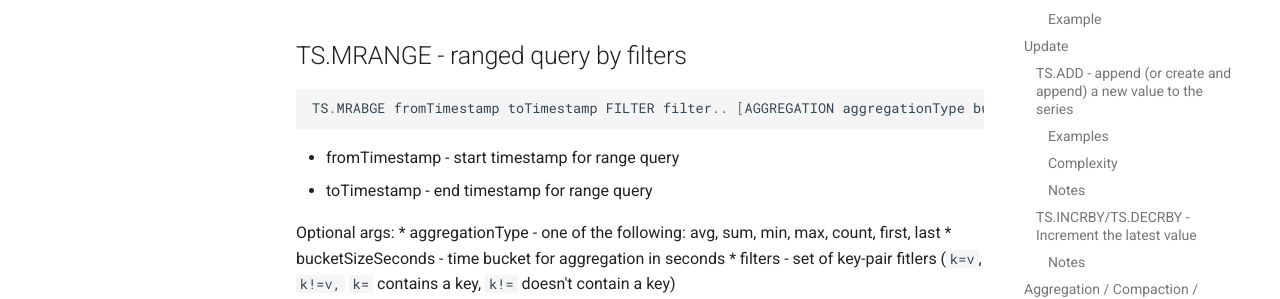
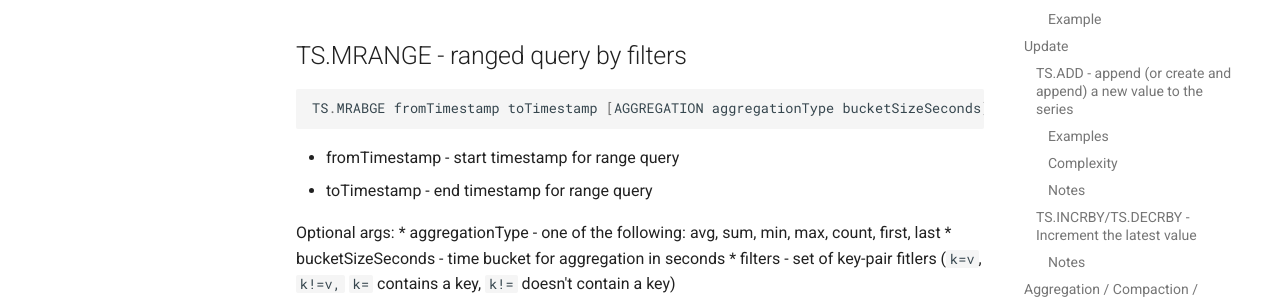
Before and after one commit to RedisTimeSeries/RedisTimeSeries, an MkDocs documentation site: the page built from docs/commands.md, in a window 1280 px wide and 900 px high, scrolled down 3426 px. Shown: the part 161-460 px from the top of the window. Built offline with MkDocs 1.6.1 and Material for MkDocs 9.7.7, drawn with Linux system fonts in a browser that asks for light colours; comment, search, counter and statistics services are not loaded; old or Windows-style settings are respelled for this version of MkDocs.

Commit message:
Filter mrange at right location

````diff
--- a/docs/commands.md
+++ b/docs/commands.md
@@ -136,7 +136,7 @@
 ```
 ## TS.MRANGE - ranged query by filters
 ```sql
-TS.MRABGE fromTimestamp toTimestamp FILTER filter.. [AGGREGATION aggregationType bucketSizeSeconds]
+TS.MRABGE fromTimestamp toTimestamp [AGGREGATION aggregationType bucketSizeSeconds] FILTER filter..
 ```
 
 * fromTimestamp - start timestamp for range query
````
